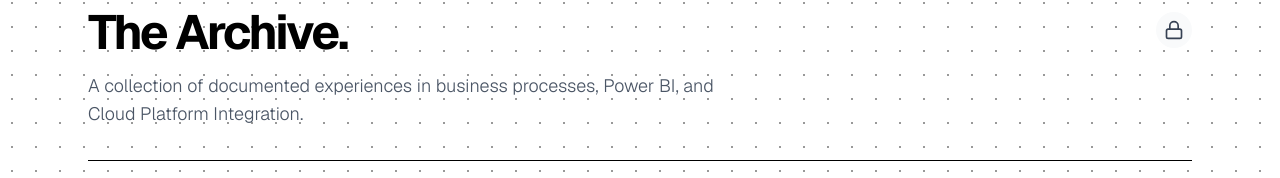
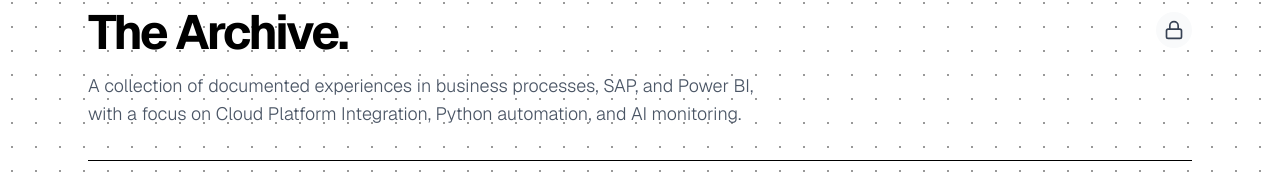
Before and after one commit to nailadhaim/my-blog, a Next.js app: page /blog in a window 1280 px wide. Shown: the part 153-331 px from the top of the page. Built offline with nearby package versions, Linux system fonts and the light colour scheme; no server answers; the database is empty.

Commit message:
Description changes

```diff
--- a/app/blog/page.tsx
+++ b/app/blog/page.tsx
@@ -45,8 +45,9 @@
             The Archive.
           </h1>
           <p className="text-gray-600 font-light text-lg max-w-2xl">
-            A collection of documented experiences in business processes, Power
-            BI, and Cloud Platform Integration.
+            A collection of documented experiences in business processes, SAP,
+            and Power BI, with a focus on Cloud Platform Integration, Python
+            automation, and AI monitoring.
           </p>
         </div>
         <div className="shrink-0 pt-1">
```
